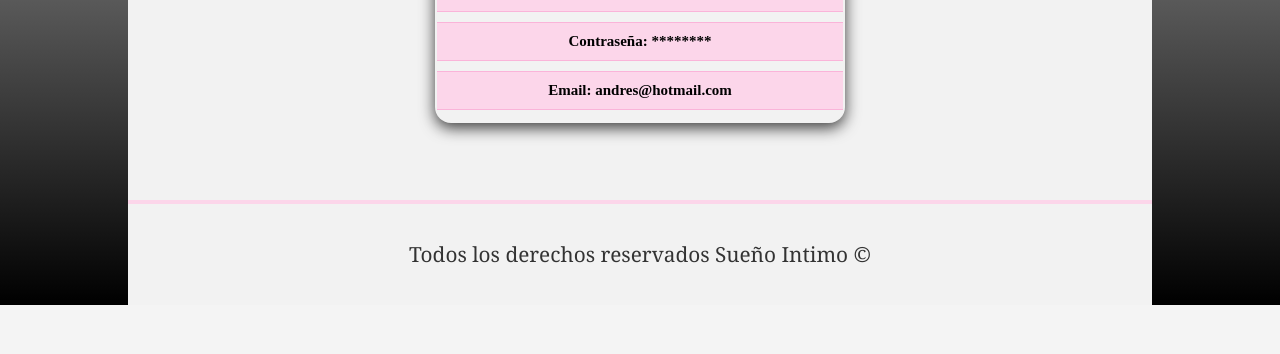
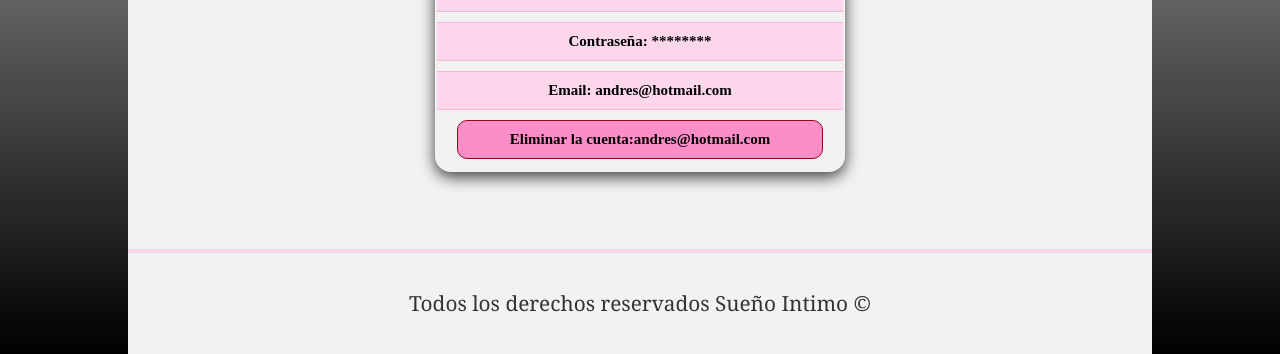
Before and after one commit to AndresDVD/SuenoIntimo-WEB, a PHP site: page /SuenoIntimo-WEB/php/modificarcuenta.php in a window 1280 px wide. Shown: the part 569-923 px from the top of the page. Before the commit the page ends 874 px from the top, so only its background shows below. Run offline with PHP 8.4, Linux system fonts and the light colour scheme; a user stored in the database is signed in; data comes from the database, SQL or seed files in the repository.

Commit message:
avance_eliminar

```diff
--- a/css/style.css
+++ b/css/style.css
@@ -1040,10 +1040,35 @@ body::-webkit-scrollbar-track {
     border-top: rgb(250, 180, 217) 1px solid;
     border-bottom: rgb(250, 180, 217) 1px solid;
 }
+.eliminarcuenta {
+    font-family: Comfortaa;
+    font-size: 15px;
+    font-weight: 600;
+    border-radius: 0;
+    width: 90%;
+    border-radius: 10px;
+    border:  rgb(148, 9, 20) 1px solid;
+    background-color: var(--presionado);
+
+}
 
 .modificarcuenta:hover {
     background-color: var(--presionado);
 }
+.eliminarcuenta:hover {
+    background-color: rgba(148, 9, 21, 0.85);
+    font-size: 18px;
+}
+
+
+#enviareliminar {
+    width: 50%;
+}
+#contra1{
+    width: 80%;
+
+}
+
 
 .enviarcuenta {
     font-family: Comfortaa;
--- a/js/scriptsmodificarc.js
+++ b/js/scriptsmodificarc.js
@@ -56,6 +56,11 @@ function mostrarUsuario(email) {
                         <div class="boton1"><button class="enviarcuenta" id="enviarcontrasena1">Enviar</button></div>
                     </div>
                     <div class="boton1"><button class="modificarcuenta" id="email">Email:    ${data.perfil.email}</button></div>
+                    </div>
+                    <div class="boton1"><button class="eliminarcuenta" id="eliminar">Eliminar la cuenta:${data.perfil.email}</button></div>
+                    <div class="boton1" id="divEliminar" style="display:none">
+                        <input type="text" placeholder="Ingrese su contraseña*" name="contra1" id="contra1">
+                        <div class="boton1"><button class="eliminarcuenta" id="enviareliminar">Eliminar</button></div>
                     </div>
                 </div>
         `;
@@ -243,6 +248,47 @@ function mostrarUsuario(email) {
                 };
             });
 
+            telefono = document.querySelector('#eliminar');
+            telefono.addEventListener('click', (e) => {
+                e.preventDefault();
+                nombrediv = document.getElementById("divEliminar").getAttribute("style");
+                nomdiv = document.getElementById("divEliminar");
+                if (nombrediv == "display:block") {
+                    nomdiv.setAttribute("style", "display:none");
+                }
+                if (nombrediv == "display:none") {
+                    nomdiv.setAttribute("style", "display:block");
+                };
+            });
+
+
+            telefono = document.querySelector('#enviareliminar');
+            telefono.addEventListener('click', (e) => {
+                e.preventDefault();
+                if ($('#contra1').val() == "") {
+                    alertify.alert("Alerta", "Debes ingresar tu contraseña");
+                    return false;
+                }
+                var respuesta = alertify.confirm("Usted está a punto de eliminar su cuenta de acceso a la tienda Sueño Intimo WEB")
+                if(respuesta){
+                    cadena = "&email=" + email;
+                    $.ajax({
+                        type: "POST",
+                        url: "eliminarUsuarioBD.php",
+                        data: cadena,
+                        success: function(r) {
+                            if (r == "0") {
+                                alertify.error("Fallo al Eliminar");
+                            }
+                            if (r == "1") {
+                                alertify.success("Eliminación Exitosa");
+                                mostrarUsuario(email);
+                            }
+                        }
+                    });
+                }
+            });
+
             nombreenviar = document.querySelector('#enviarnombre');
             nombreenviar.addEventListener('click', (e) => {
                 e.preventDefault();
```
Also changed, not shown: php/eliminarUsuarioBD.php (added, +28 -0 lines).
